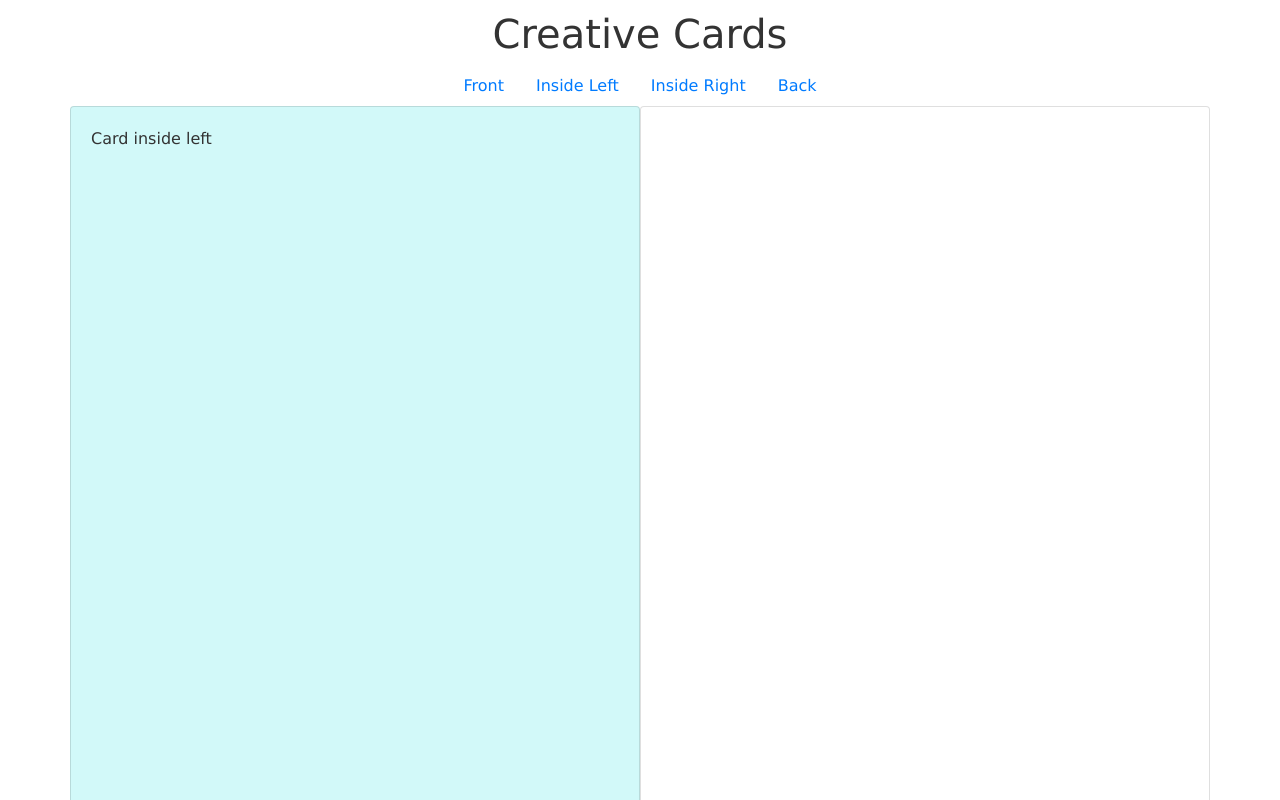
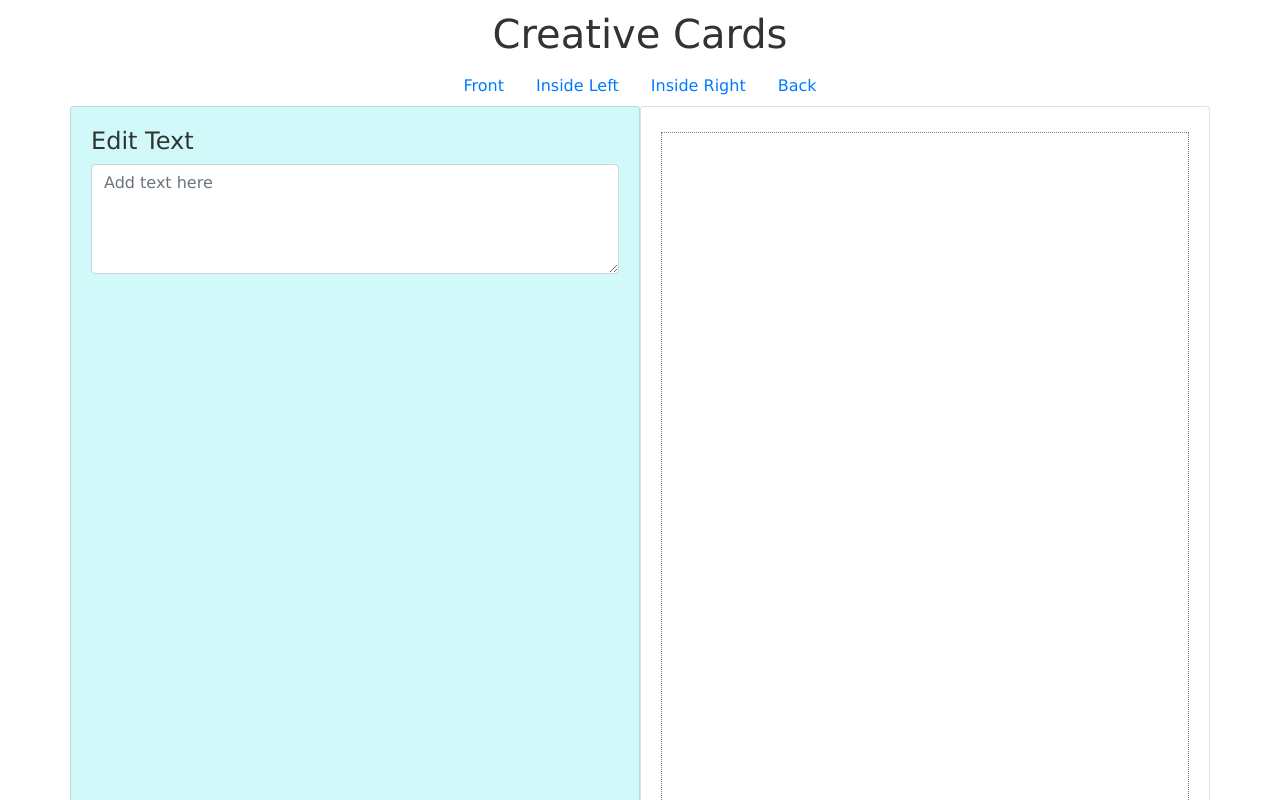
Before and after one commit to graysonlee123/vue-creative-cards, a Vue app: page / in a window 1280 px wide. Both pictures are taken after a click on the link "Inside Left". Shown: the top 800 px of the page. Built offline with nearby package versions, Linux system fonts and the light colour scheme; no server answers.

Commit message:
adds inside left setup

```diff
--- a/src/components/card/CardInsideLeft.vue
+++ b/src/components/card/CardInsideLeft.vue
@@ -1,16 +1,30 @@
 <template>
   <div class="row">
     <div class="col-sm-6 card edit-area">
-      <p>Card inside left</p>
+      <cc-text-input @displayTextChanged="textBoxValue1 = $event"></cc-text-input>
     </div>
-    <div class="col-sm-6 card card-display"></div>
+    <div class="col-sm-6 card card-display">
+      <cc-text-output :displayText="textBoxValue1" :containerHeight="750"></cc-text-output>
+    </div>
   </div>
 </template>
 
 <script>
+import TextInput from "./TextInput";
+import TextOutput from "./TextOutput";
 
+export default {
+  data: function() {
+    return {
+      textBoxValue1: ''
+    }
+  },
+  components: {
+    ccTextInput: TextInput,
+    ccTextOutput: TextOutput
+  }
+};
 </script>
 
 <style>
-
 </style>
--- a/src/components/card/ImageOutput.vue
+++ b/src/components/card/ImageOutput.vue
@@ -64,4 +64,8 @@ button {
   position: absolute;
   z-index: 1;
 }
+
+img {
+  width: 130%;
+}
 </style>
--- a/src/components/card/TextOutput.vue
+++ b/src/components/card/TextOutput.vue
@@ -2,7 +2,7 @@
   <div @mouseover="showOptions = true" @mouseleave="showOptions = false">
     <form class="small" v-show="showOptions">
       <label for="selectBox">Font size</label>
-      <select class="custom-select custom-select-inline" id="selectBox" v-model="setFontSize">
+      <select class="custom-select custom-select-inline" v-model="setFontSize">
         <option value="42">42px</option>
         <option value="48">48px</option>
         <option value="56">56px</option>
```
